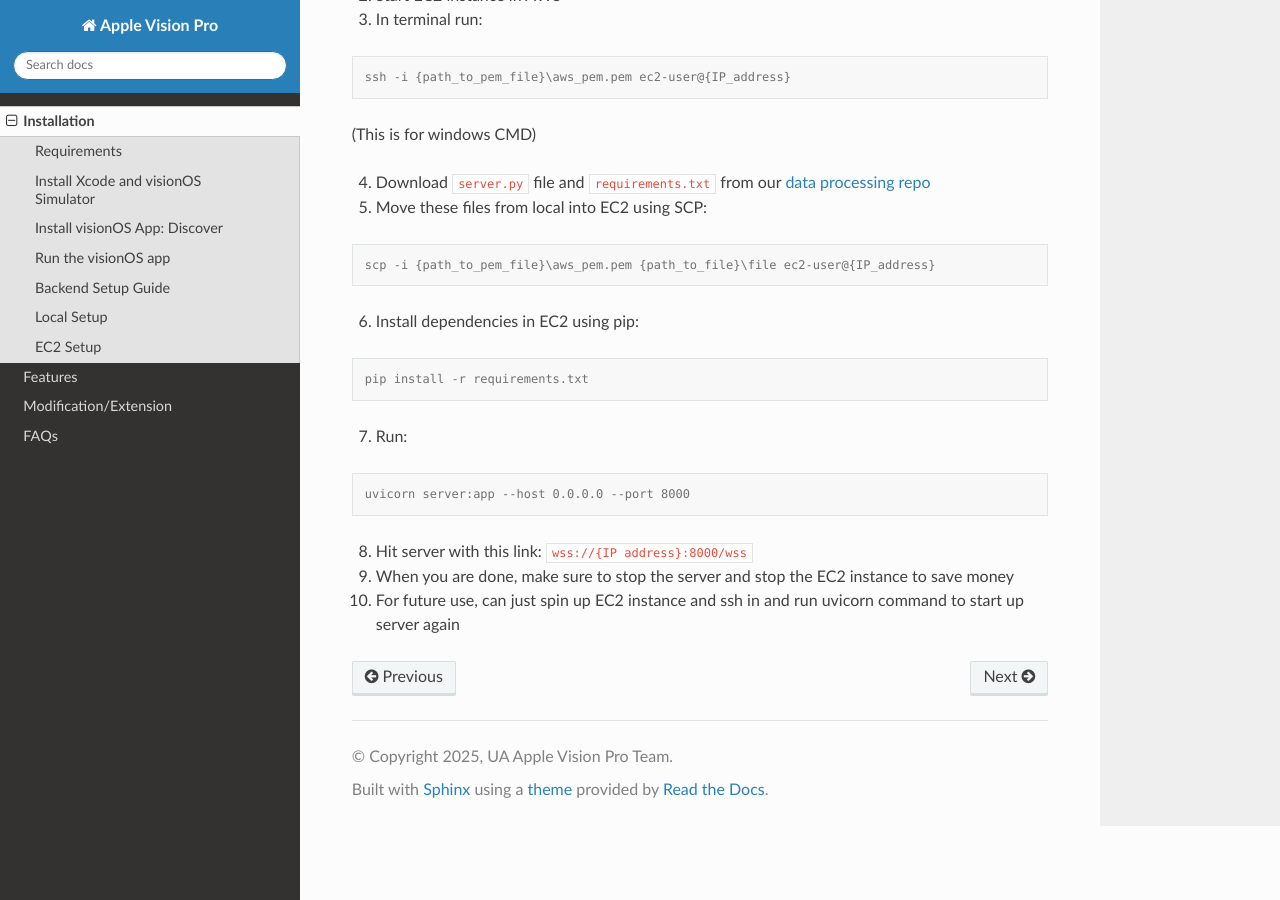
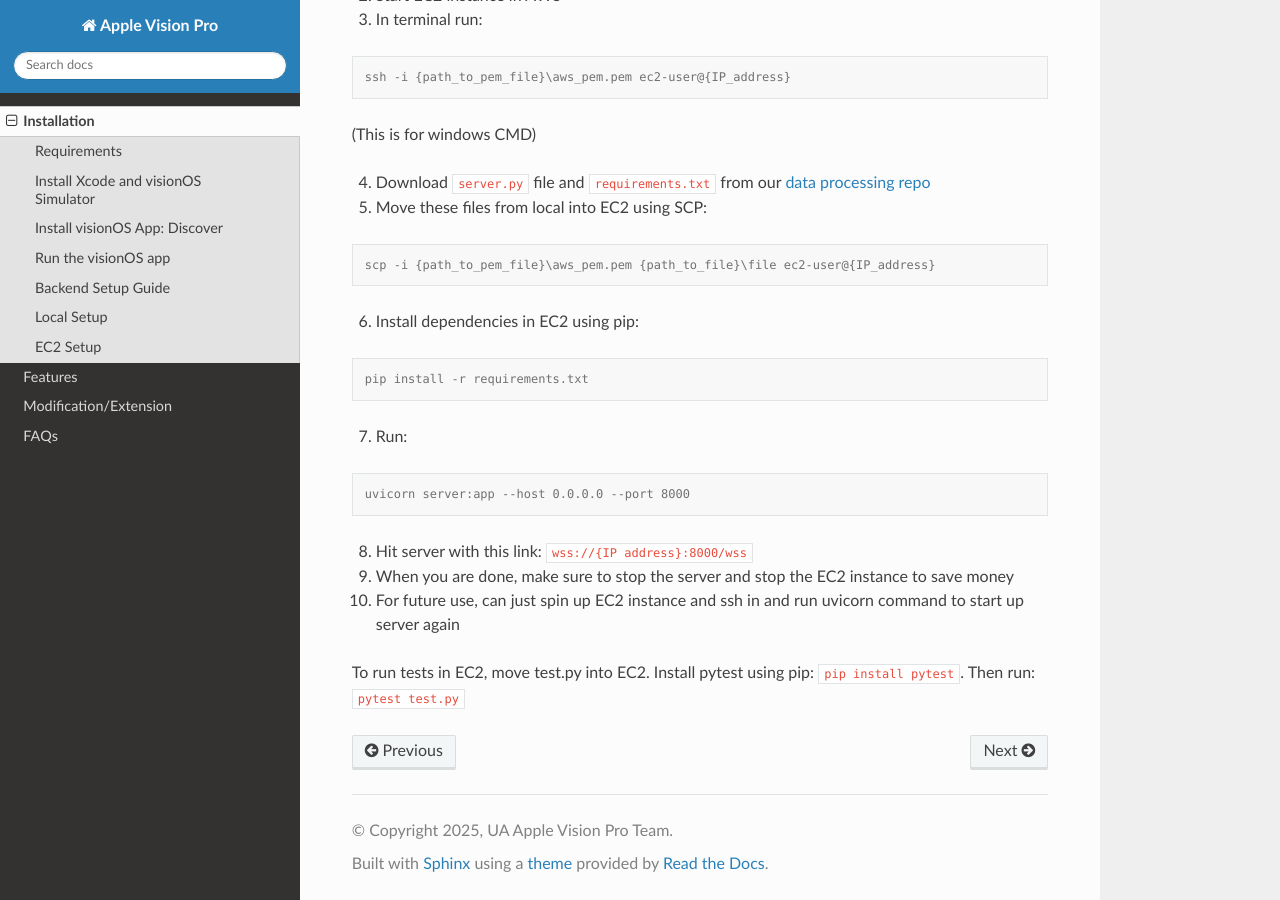
Before and after one commit to Apple-Vision-Pro-UA-CS495/apple-vision-pro-tutorial, a Sphinx documentation site: the page built from docs/source/installation.rst, in a window 1280 px wide and 900 px high, scrolled down 2060 px. Built offline with Sphinx 7.4.7 and the Read the Docs theme 3.1.0, drawn with Linux system fonts in a browser that asks for light colours.

Commit message:
added test info for backend

```diff
--- a/docs/source/installation.rst
+++ b/docs/source/installation.rst
@@ -104,3 +104,5 @@ EC2 Setup
 9. When you are done, make sure to stop the server and stop the EC2 instance to save money
 
 10. For future use, can just spin up EC2 instance and ssh in and run uvicorn command to start up server again
+
+To run tests in EC2, move test.py into EC2. Install pytest using pip: ``pip install pytest``. Then run: ``pytest test.py``
```
